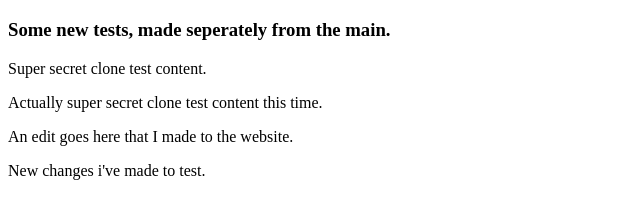
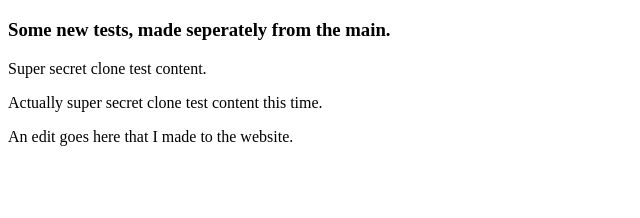
Before and after one commit to 30188420-MatthewM/sandbox-clone, a plain HTML site: page index.html in a window 1280 px wide. Shown: the part 142-360 px from the top of the page, without its empty margins (0-640 px from the left). Drawn offline with Linux system fonts and the light colour scheme.

Commit message:
removed testing message

```diff
--- a/index.html
+++ b/index.html
@@ -20,8 +20,6 @@
     <p>Actually super secret clone test content this time.</p>
 
     <p>An edit goes here that I made to the website.</p>
-
-    <p>New changes i've made to test.</p>
     <script src="js/script.js"></script>
   </body>
 </html>
```
